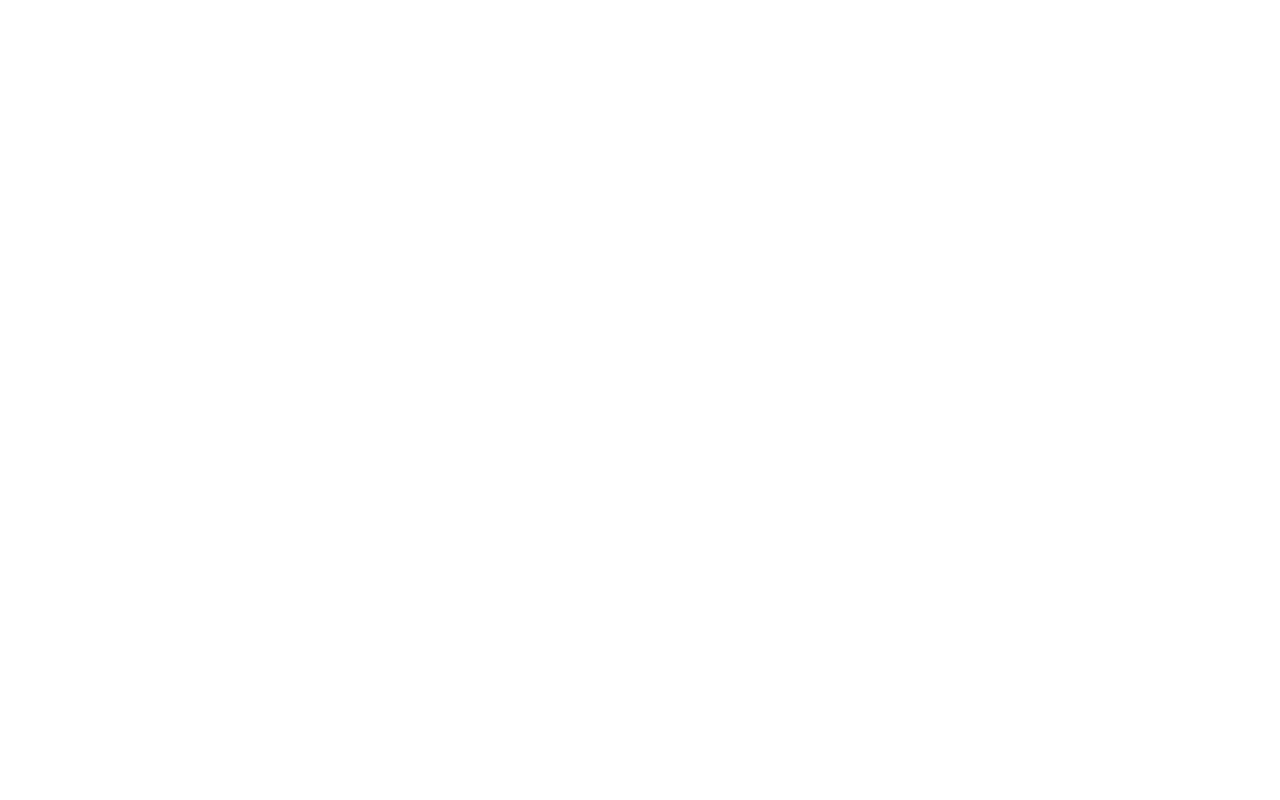
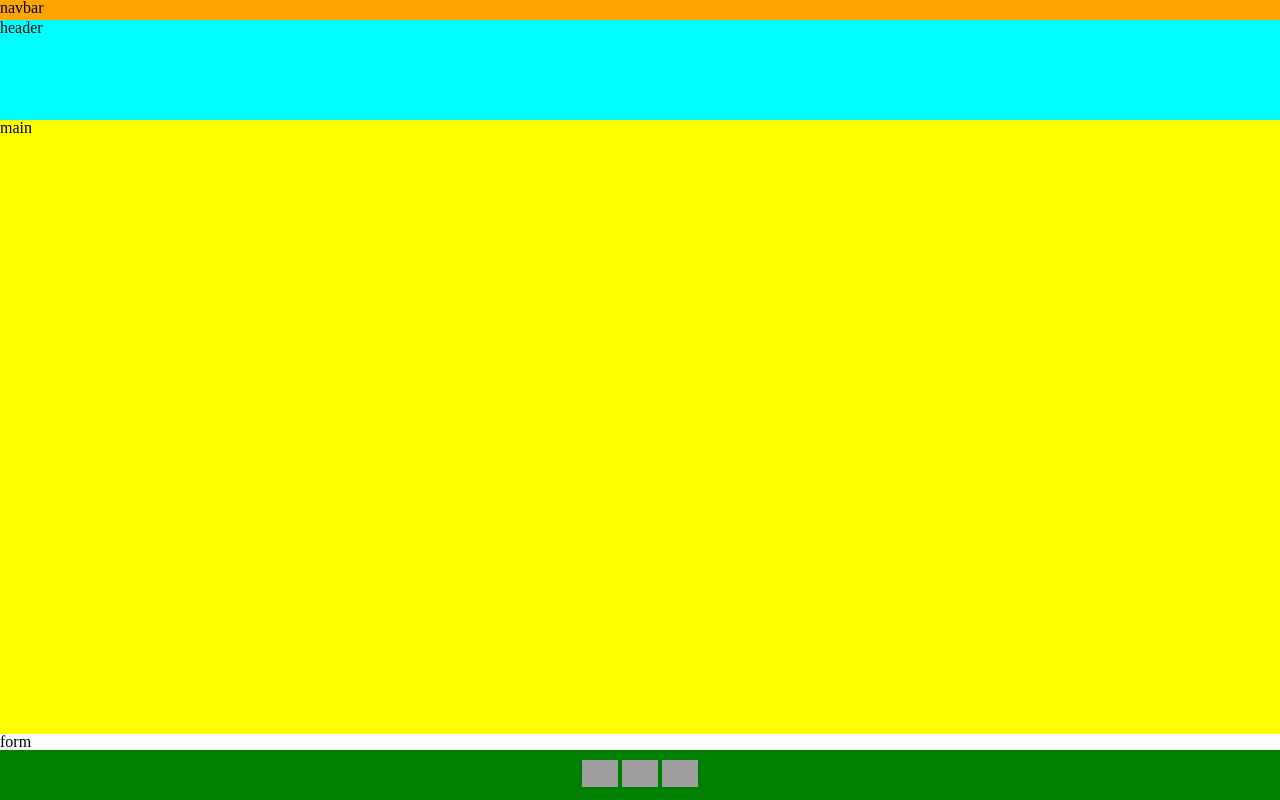
Before and after one commit to KevinRomeroVilla/practica_html_css, a plain HTML site: page main_page/index.html in a window 1280 px wide. Drawn offline with Linux system fonts and the light colour scheme; grey boxes are pictures that could not be loaded.

Commit message:
Terminado el footer

```diff
--- a/main_page/CSS_main_page/main.css
+++ b/main_page/CSS_main_page/main.css
@@ -0,0 +1,43 @@
+body {
+    display: grid;
+    height: 100vh;
+    grid-template-columns: 1fr 1fr;
+    grid-template-rows: 20px 100px 1fr auto 50px;
+    grid-template-areas:
+    "navbar navbar"
+    "header header"
+    "main main"
+    "form form"
+    "footer footer"
+    ;
+}
+nav {
+    background-color: orange;
+    grid-area: navbar;
+}
+header {
+    background-color: aqua;
+    grid-area: header;
+}
+aside {
+    background-color: blueviolet;
+    grid-area: aside;
+    display: none;
+}
+main {
+    background-color: yellow;
+    grid-area: main;
+}
+footer {
+    background-color: green;
+    grid-area: footer;
+    display: flex;
+    align-items: center;
+    justify-content: center;
+}
+
+.redes img {
+    padding: 2px;
+    width: 40px;
+    background-color: green;
+}
--- a/main_page/index.html
+++ b/main_page/index.html
@@ -4,12 +4,43 @@
     <meta charset="UTF-8">
     <meta http-equiv="X-UA-Compatible" content="IE=edge">
     <meta name="viewport" content="width=device-width, initial-scale=1.0">
-    <title>Document</title>
+    <title>Main_page</title>
     <link rel="stylesheet" href="CSS_main_page/reset.css">
     <link rel="stylesheet" href="CSS_main_page/normalize.css">
     <link rel="stylesheet" href="CSS_main_page/main.css">
 </head>
 <body>
-
+    <nav>
+        navbar
+    </nav>
+    <header>
+        header
+    </header>
+    <aside>
+        aside
+    </aside>
+    <main>
+        main
+    </main>
+    <form action="/register" method="post">
+        form
+    </form>
+    <footer class="footer">
+        <a href="https://www.facebook.com/Gonsitosan/" target="_blank" rel="noopener noreferrer" class="redes">
+            <img class="img"
+            src="https://i.stack.imgur.com/zGCUc.png"
+            alt="boton de facebook">
+        </a>
+        <a href="https://twitter.com/_gon__freecss_?lang=es" target="_blank" rel="noopener noreferrer" class="redes">
+            <img class="img"
+            src="https://www.clipartmax.com/png/small/425-4258587_press-the-facebook-or-twitter-buttons-to-share-your-transparent-background-small.png"
+            alt="boton de twitter">
+        </a>
+        <a href="https://hunterxhunter.fandom.com/es/wiki/Gon_Freecss" target="_blank" rel="noopener noreferrer" class="redes">
+            <img class="img"
+            src="https://www.clipartmax.com/png/small/35-358126_wikipedia-logo.png"
+            alt="boton de wikipedia">
+        </a>
+    </footer>
 </body>
 </html>
```
